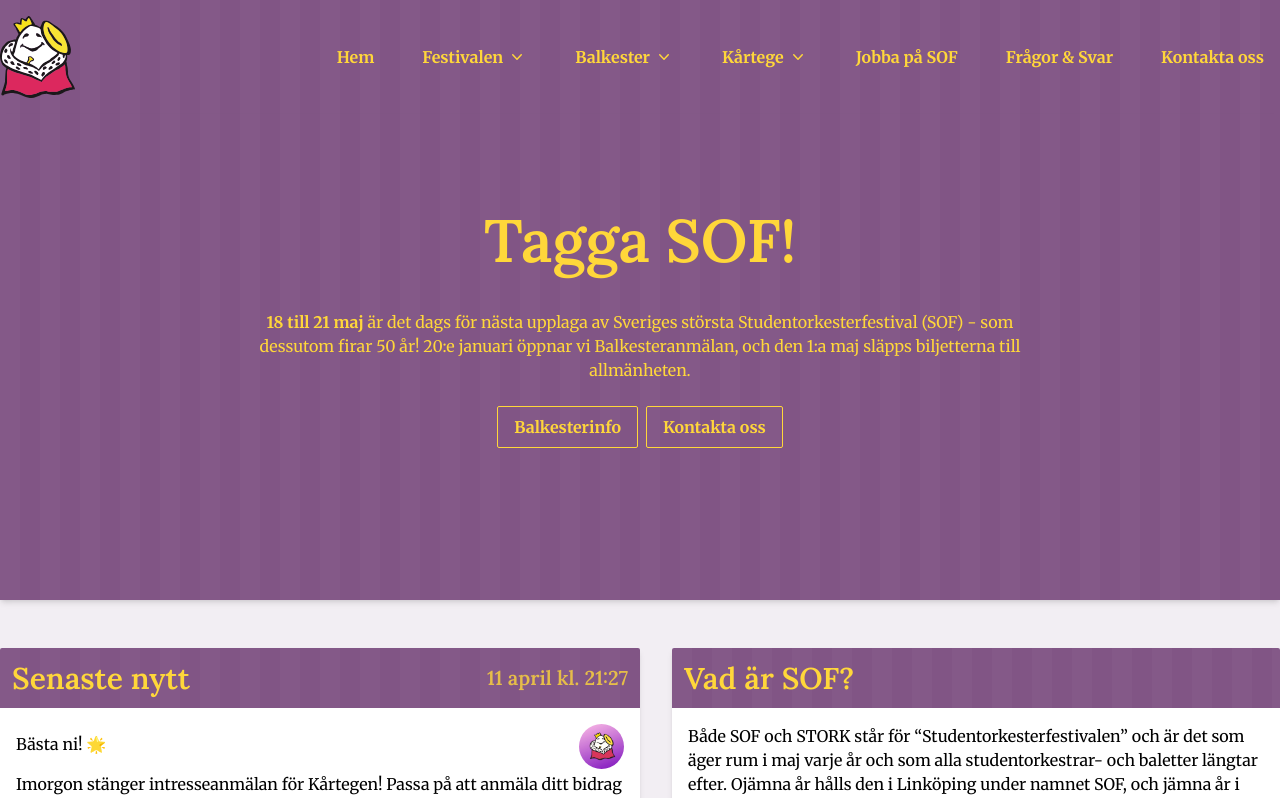
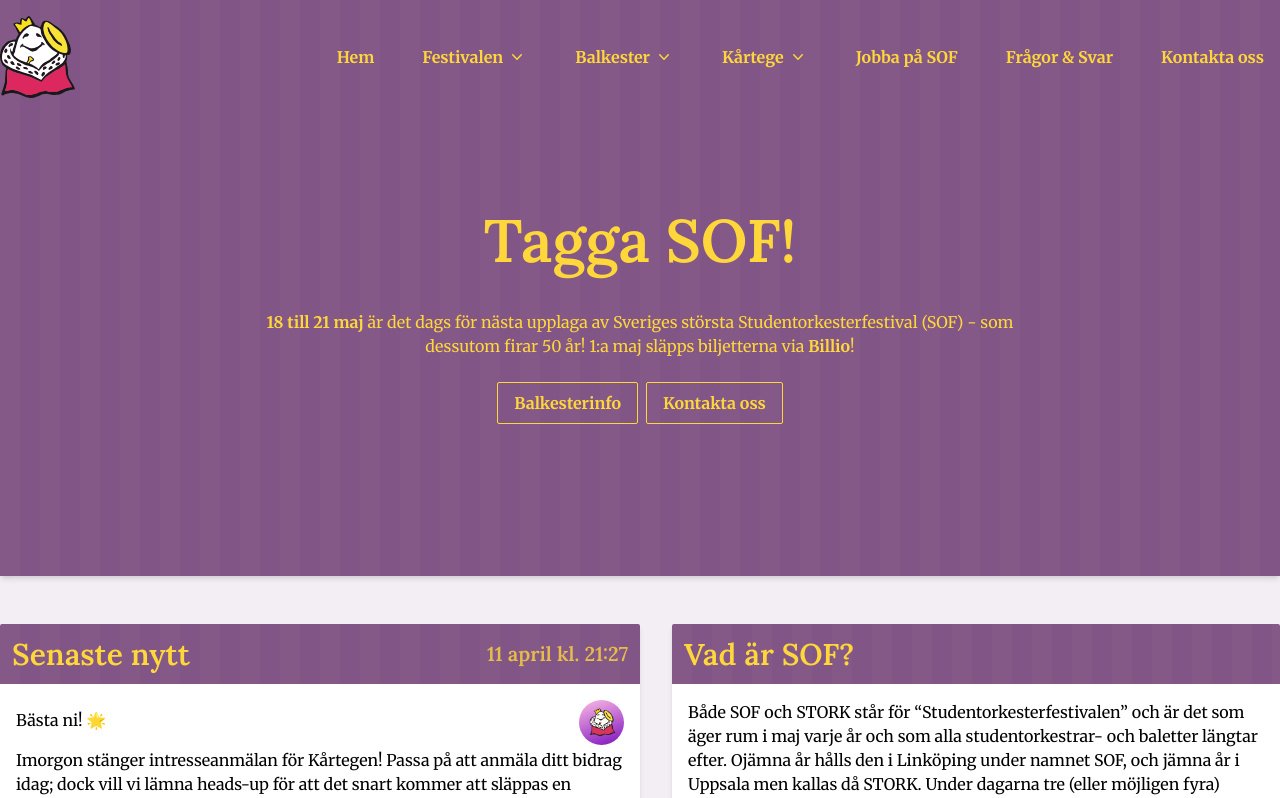
Before and after one commit to WheresMarco/SOF23, a Next.js app: page / in a window 1280 px wide. Shown: the top 798 px of the page. Built offline with nearby package versions, Linux system fonts and the light colour scheme.

Commit message:
Update hero text

```diff
--- a/app/page.jsx
+++ b/app/page.jsx
@@ -28,8 +28,15 @@
             <p className="px-4 md:w-2/3 m-auto mb-2">
               <strong>18 till 21 maj</strong> är det dags för nästa upplaga av
               Sveriges största Studentorkesterfestival (SOF) - som dessutom
-              firar 50 år! 20:e januari öppnar vi Balkesteranmälan, och den 1:a
-              maj släpps biljetterna till allmänheten.
+              firar 50 år! 1:a maj släpps biljetterna via{" "}
+              <a
+                href="https://billio.app/event/sof"
+                target="_blank"
+                rel="noreferrer"
+              >
+                Billio
+              </a>
+              !
             </p>
 
             <p>
```
